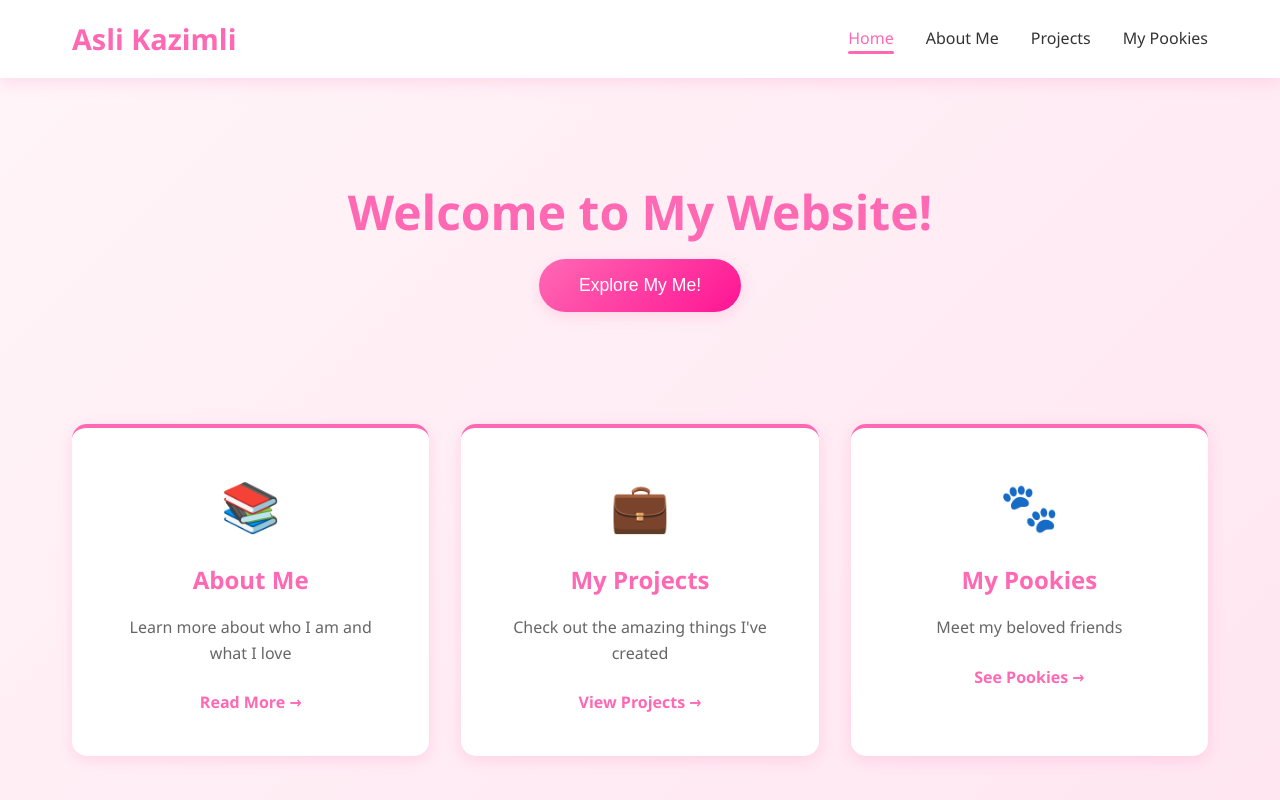
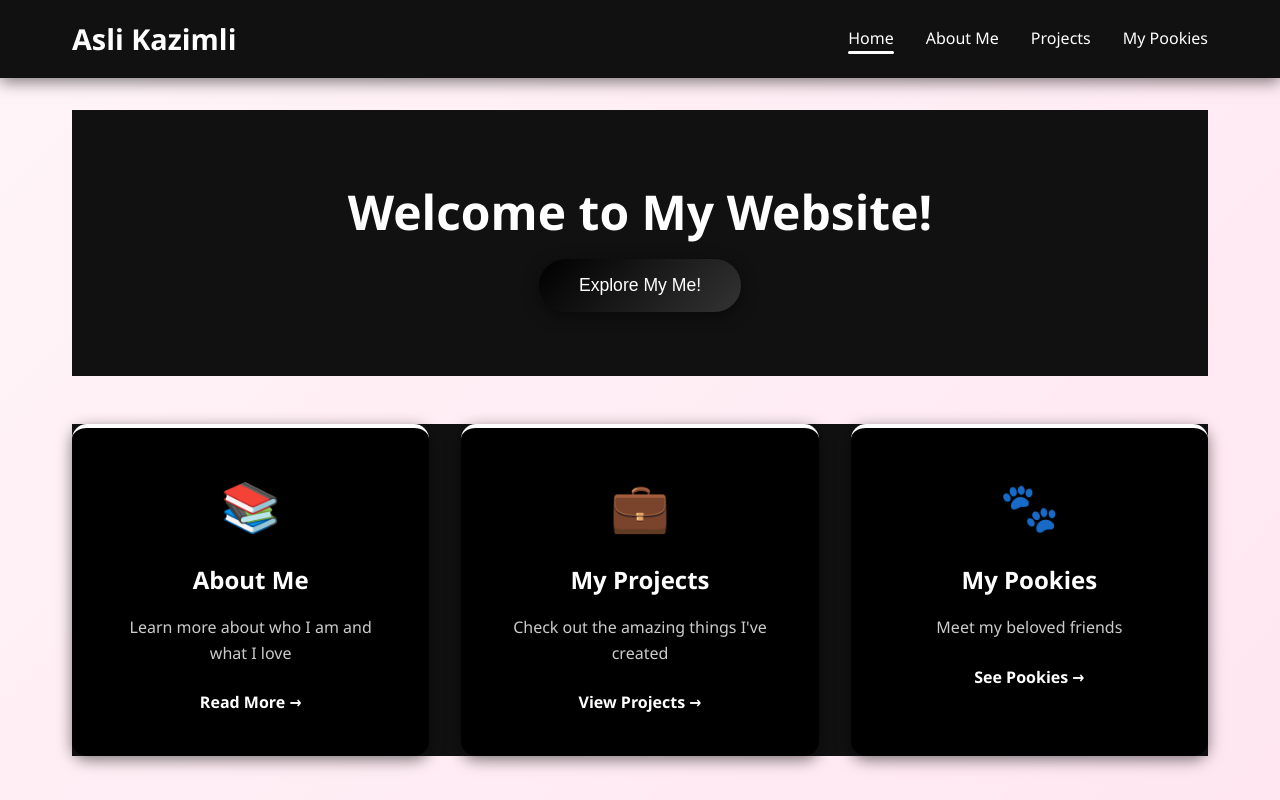
Before and after one commit to aslikazimli/project_3_personal_website, a plain HTML site: page index.html in a window 1280 px wide. Shown: the top 800 px of the page. Drawn offline with Linux system fonts and the light colour scheme.

Commit message:
Update website design

```diff
--- a/index.html
+++ b/index.html
@@ -7,7 +7,7 @@
     <link rel="stylesheet" href="style.css">
     <link rel="stylesheet" href="https://cdnjs.cloudflare.com/ajax/libs/font-awesome/6.0.0/css/all.min.css">
 </head>
-<body>
+<body class="home-page">
     <nav class="navbar">
         <div class="nav-container">
             <div class="logo">Asli Kazimli</div>
@@ -23,7 +23,7 @@
     <main>
         <section class="hero">
             <div class="hero-content">
-                <h1>Welcome to My Website!</h1>
+                <h1 class="red-text">Welcome to My Website!</h1>
 
                 <button class="cta-button" onclick="document.querySelector('.features').scrollIntoView({behavior: 'smooth'})">Explore My Me!</button>
             </div>
--- a/style.css
+++ b/style.css
@@ -16,6 +16,46 @@
     --accent: #ff1493;
     --shadow: 0 4px 15px rgba(255, 105, 180, 0.2);
     --transition: all 0.3s ease;
+}
+
+.home-page {
+    --primary-pink: #ffffff;
+    --light-pink: #cccccc;
+    --pale-pink: #666666;
+    --white: #000000;
+    --dark-text: #ffffff;
+    --light-text: #cccccc;
+    --accent: #ffffff;
+    --shadow: 0 4px 15px rgba(0, 0, 0, 0.5);
+}
+
+.home-page body {
+    background: #000000 !important;
+}
+
+.home-page .cta-button {
+    background: linear-gradient(135deg, #000000 0%, #333333 100%);
+    color: #ffffff;
+}
+
+.home-page .cta-button:hover {
+    box-shadow: 0 8px 25px rgba(0, 0, 0, 0.5);
+}
+
+.home-page .feature-card:hover {
+    box-shadow: 0 8px 25px rgba(0, 0, 0, 0.5);
+}
+
+.home-page .navbar {
+    background: #111111;
+}
+
+.home-page .hero {
+    background: #111111;
+}
+
+.home-page .features {
+    background: #111111;
 }
 
 html {
@@ -136,6 +176,10 @@ main {
     font-size: 3rem;
     color: var(--primary-pink);
     margin-bottom: 0.5rem;
+}
+
+.red-text {
+    color: #ffffff !important;
 }
 
 .hero-subtitle {
```
